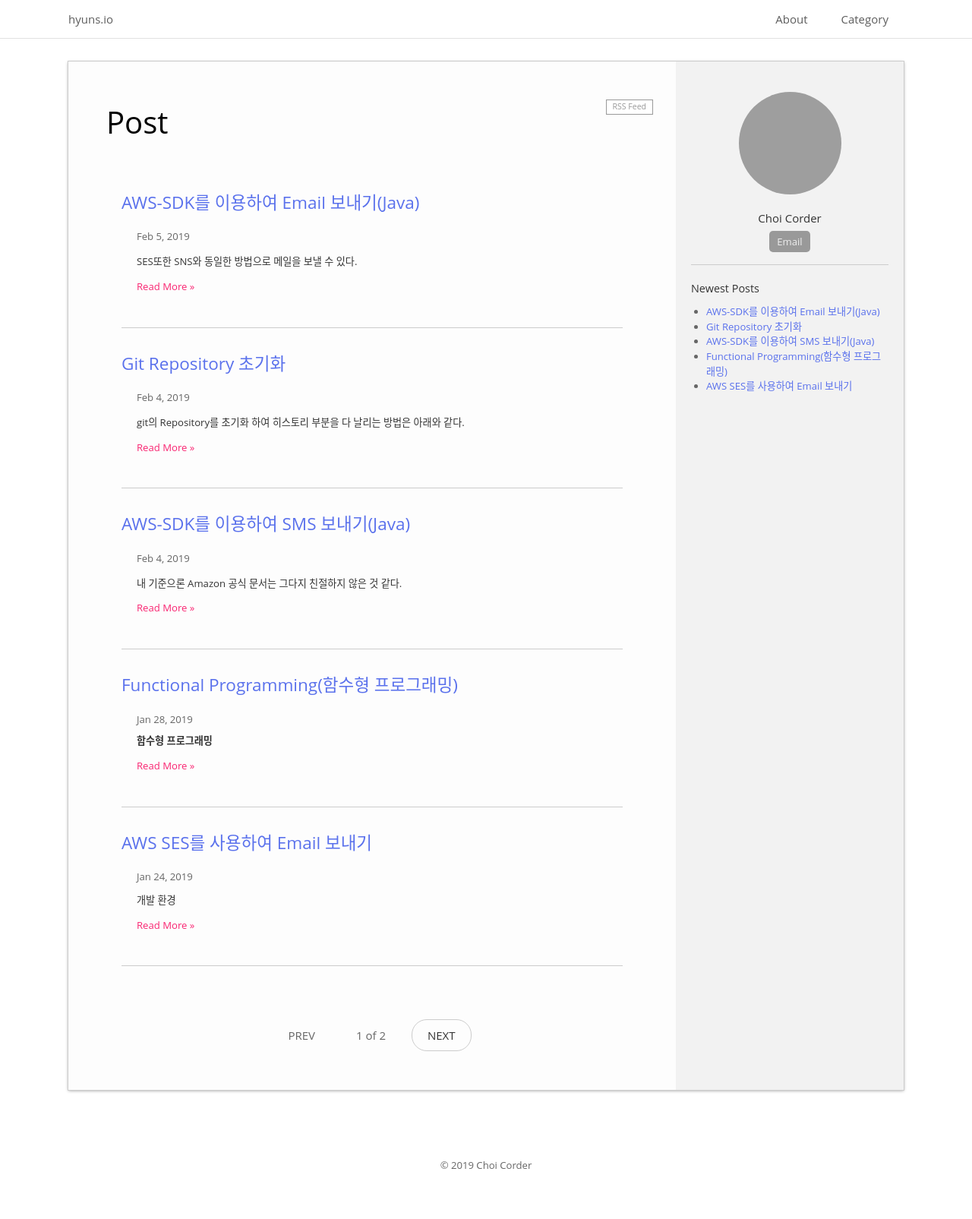
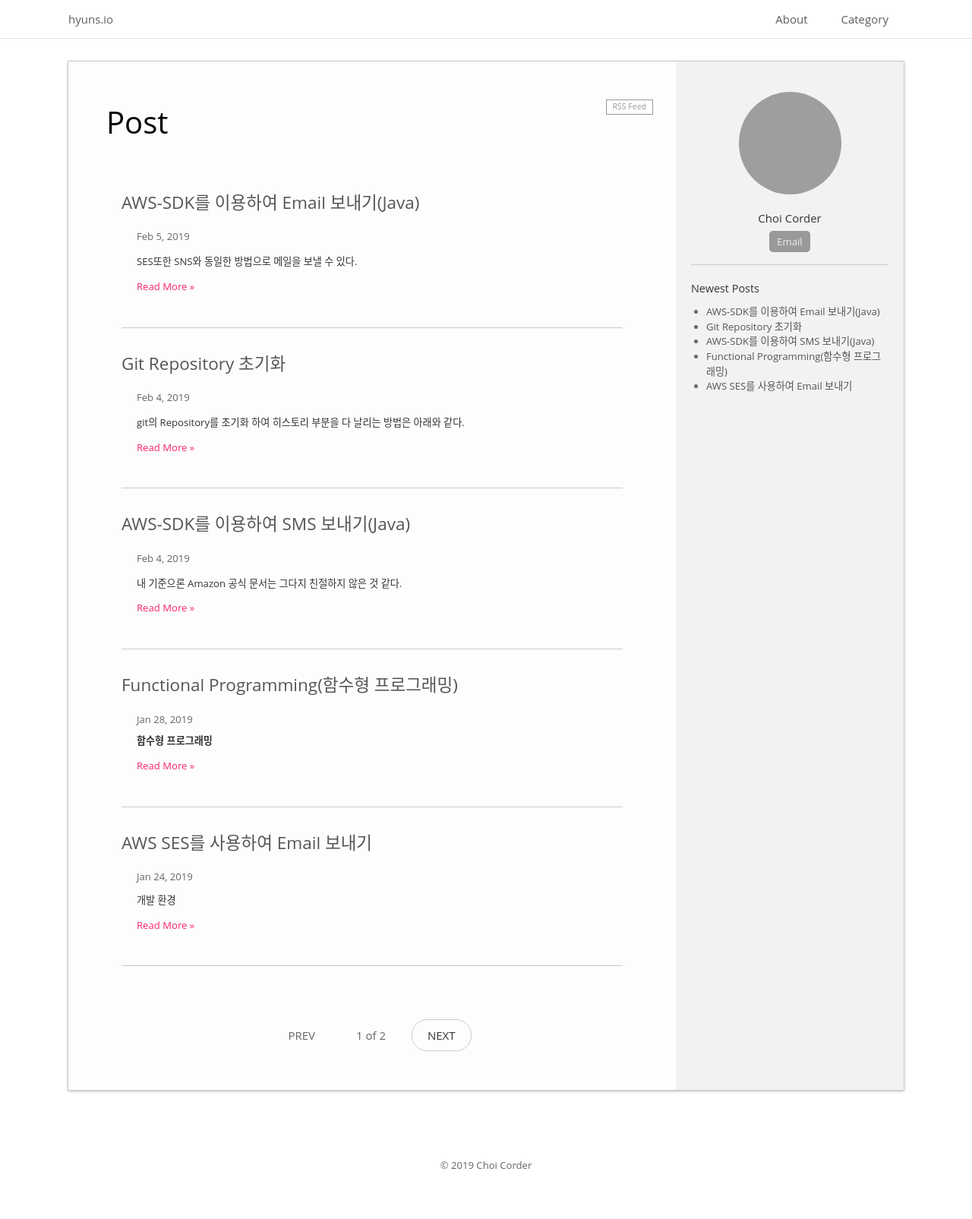
Before and after one commit to recordbook/recordbook.github.io, a Jekyll site: the page built from index.html, in a window 1280 px wide. Shown: the whole page at 76% size. Built offline with Jekyll 4.4.1, drawn with Linux system fonts in a browser that asks for light colours; the list of posts is cut into pages by our own code; grey boxes are pictures that could not be loaded.

Commit message:
2019-02-04 v7
Update _base.scss
Purpose: test

```diff
--- a/_sass/_base.scss
+++ b/_sass/_base.scss
@@ -9,12 +9,12 @@ a {
 	// Title Color
 	// color: #036;
 	// color: #000;
-	color: #5a71ec;
+	color: #555;
 }
 a:hover, a:focus {
 	text-decoration:underline;
 	// color: #069;
-	color: #2343f1;
+	color: #f92672;
 }
 blockquote {
 	//
```
